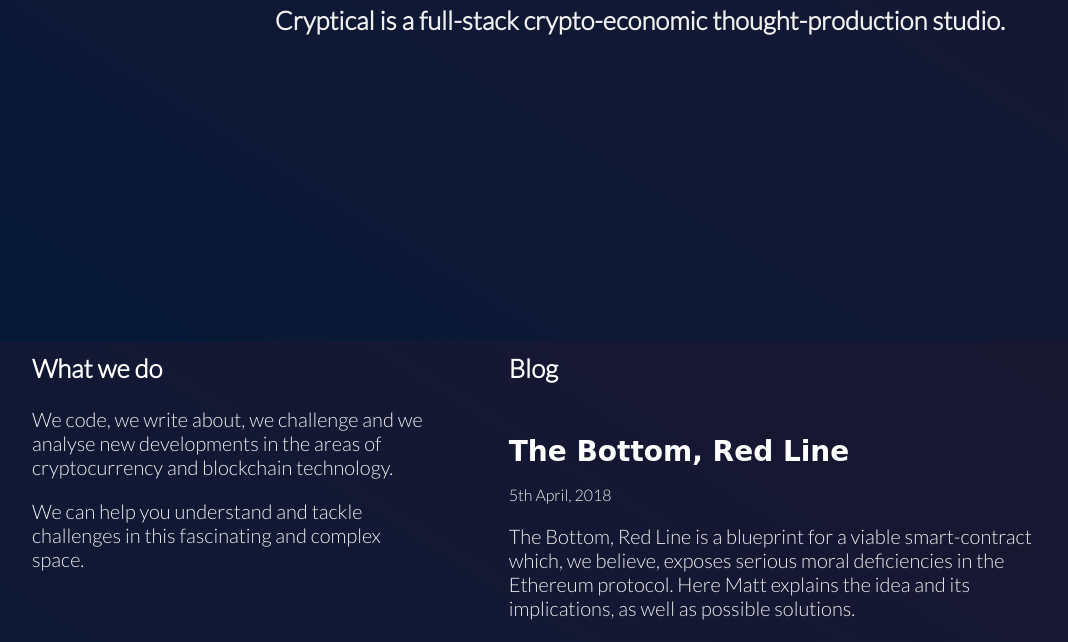
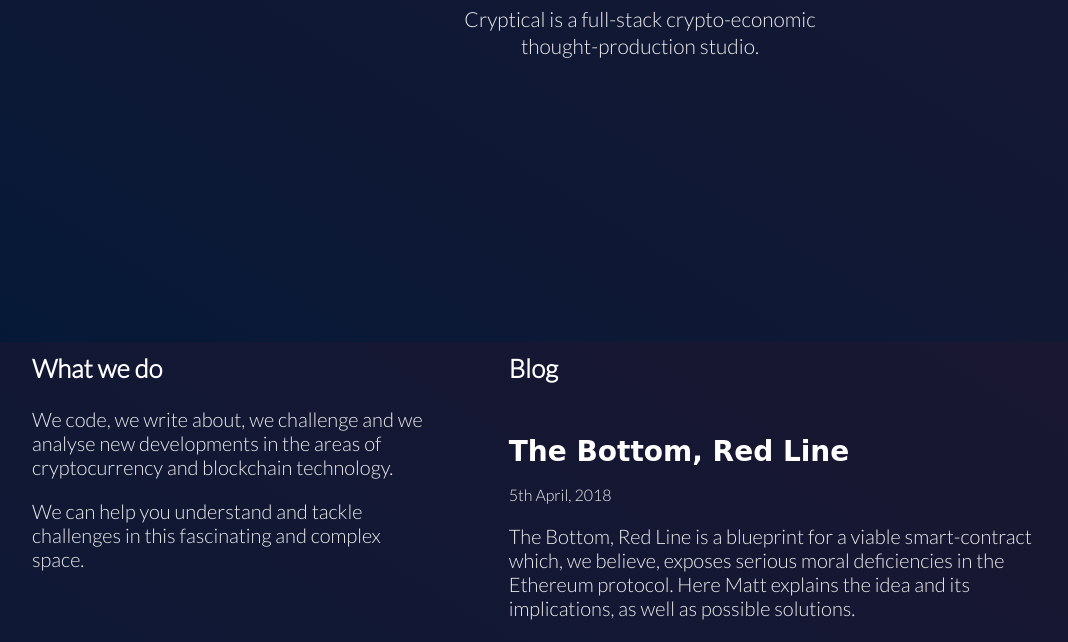
Before and after one commit to CrypticalStudios/crypticalstudios.com, a plain HTML site: page index.html in a window 1280 px wide. Shown: the part 458-1100 px from the top of the page, without its empty margins (0-1068 px from the left). Drawn offline with Linux system fonts and the light colour scheme; a web font is replaced by a local one.

Commit message:
Rescue widow in opening copy

```diff
--- a/index.html
+++ b/index.html
@@ -62,6 +62,16 @@
         flex-direction: column;
       }
 
+      header p {
+        font-size: 1.3rem;
+        line-height: 1.3;
+        margin-bottom: 1.4rem;
+        font-family: var(--font-family-B);
+        text-align: center;
+        margin: 0;
+        max-width: 25rem;
+      }
+
       h1, h2 {
         text-align: center;
         margin: 0;
@@ -111,7 +121,7 @@
       <h1 id="logo">
         Cryptical Studios
       </h1>
-      <h2 class="subtitle">Cryptical is a full-stack crypto-economic thought-production studio.</h2>
+      <p>Cryptical is a full-stack crypto-economic thought-production studio.</p>
       <!-- <div id="mc_embed_signup">
         <form action="xxx" method="post" id="mc-embedded-subscribe-form" name="mc-embedded-subscribe-form" class="validate" target="_blank" novalidate>
           <div id="mc_embed_signup_scroll">
```
